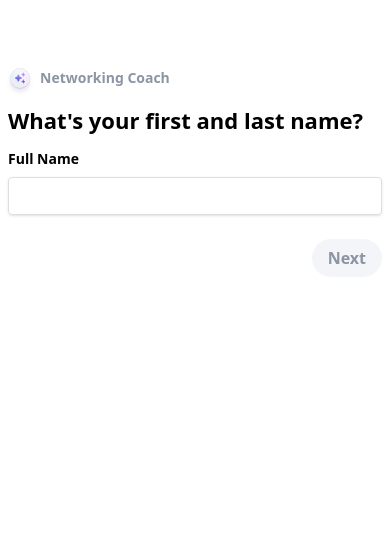
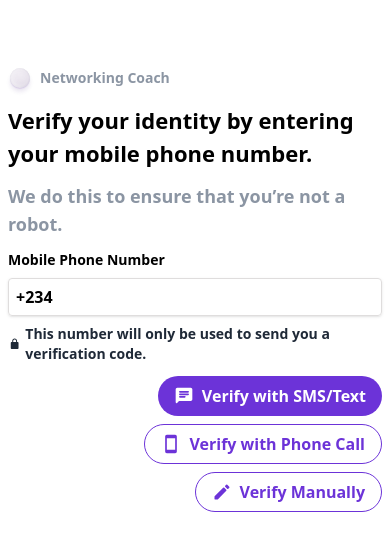
Before and after one commit to munachi821/alignable, a Next.js app: page /signup in a window 390 px wide. Shown: the top 550 px of the page. Built offline with nearby package versions, Linux system fonts and the light colour scheme.

Commit message:
done with the phone number part

```diff
--- a/app/signup/page.tsx
+++ b/app/signup/page.tsx
@@ -1,4 +1,8 @@
 "use client";
+import LockSVG from "@/components/SVG/LockSVG";
+import MessageSVG from "@/components/SVG/MessageSVG";
+import PencilSVG from "@/components/SVG/PencilSVG";
+import PhoneSVG from "@/components/SVG/PhoneSVG";
 import ShiningSVG from "@/components/SVG/ShiningSVG";
 import { Check } from "lucide-react";
 import Link from "next/link";
@@ -69,7 +73,7 @@ const Page = () => {
         </div>
 
         {/* Enter your name */}
-        <div className="space-y-4">
+        <div className="space-y-4 hidden">
           <div className="flex gap-2">
             <ShiningSVG />
             <p className="font-bold text-sm text-[#8b95a3]">Networking Coach</p>
@@ -101,6 +105,56 @@ const Page = () => {
             </div>
           </form>
         </div>
+
+        {/* Verify Phone Number */}
+        <div className="space-y-4">
+          <div className="flex gap-2">
+            <ShiningSVG />
+            <p className="font-bold text-sm text-[#8b95a3]">Networking Coach</p>
+          </div>
+          <p className="my-3 text-[22px] font-bold">
+            Verify your identity by entering your mobile phone number.
+          </p>
+
+          <p className="my-3 text-lg text-[#8b95a3] font-semibold">
+            We do this to ensure that you’re not a robot.
+          </p>
+          <form action="#" className="space-y-2">
+            <div className="flex flex-col relative">
+              <label htmlFor="number" className="font-semibold text-sm mb-2">
+                Mobile Phone Number
+              </label>
+              <input
+                type="text"
+                name="number"
+                id="number"
+                className="w-full shadow-sm h-9.5 rounded-sm outline-0 focus:outline-2 focus:outline-[#6c33d8] border-[#dfdddd] border pl-12.5 placeholder:font-semibold placeholder:text-[#aeb8c7]"
+              />
+              <span className="absolute top-[35px] left-2 font-semibold">
+                +234
+              </span>
+            </div>
+            <div className="text-sm text-[#1f2937] flex items-center font-semibold gap-1">
+              <LockSVG /> This number will only be used to send you a
+              verification code.
+            </div>
+
+            <div className="flex items-end justify-end flex-col ">
+              <button className="bg-[#6c33d8] px-4 h-10 my-1 rounded-full font-bold text-white hover:bg-[#391590] transition-colors cursor-pointer flex items-center gap-2">
+                <MessageSVG />
+                Verify with SMS/Text
+              </button>
+              <button className="border-[#6c33d8] border px-4 h-10 my-1 rounded-full font-bold text-[#6c33d8] hover:bg-[#eceff4] transition-colors cursor-pointer flex items-center gap-2">
+                <PhoneSVG />
+                Verify with Phone Call
+              </button>
+              <button className="border-[#6c33d8] border px-4 h-10 my-1 rounded-full font-bold text-[#6c33d8] hover:bg-[#eceff4] transition-colors cursor-pointer flex items-center gap-2">
+                <PencilSVG />
+                Verify Manually
+              </button>
+            </div>
+          </form>
+        </div>
       </div>
     </section>
   );
--- /dev/null
+++ b/components/SVG/LockSVG.tsx
@@ -0,0 +1,15 @@
+const LockSVG = () => {
+  return (
+    <svg
+      xmlns="http://www.w3.org/2000/svg"
+      viewBox="0 0 24 24"
+      role="img"
+      height="1em"
+      fill="#1f2937"
+      className="h-4 w-4"
+    >
+      <path d="M17.25 8.333h-.875v-1.81C16.375 4.028 14.415 2 12 2S7.625 4.027 7.625 6.524v1.81H6.75c-.963 0-1.75.814-1.75 1.809v9.047c0 .996.787 1.81 1.75 1.81h10.5c.962 0 1.75-.814 1.75-1.81v-9.047c0-.995-.788-1.81-1.75-1.81Zm-7.875 0v-1.81c0-1.501 1.172-2.713 2.625-2.713s2.625 1.212 2.625 2.714v1.81h-5.25Z"></path>
+    </svg>
+  );
+};
+export default LockSVG;
--- /dev/null
+++ b/components/SVG/MessageSVG.tsx
@@ -0,0 +1,15 @@
+const MessageSVG = () => {
+  return (
+    <svg
+      xmlns="http://www.w3.org/2000/svg"
+      viewBox="0 0 24 24"
+      role="img"
+      height="1em"
+      fill="currentColor"
+      className="h-5 w-5"
+    >
+      <path d="M20 2H4c-1.1 0-1.99.9-1.99 2l-.009 15.584c0 .891 1.077 1.338 1.707.708L6 18h14c1.1 0 2-.9 2-2V4c0-1.1-.9-2-2-2ZM7 9h10c.55 0 1 .45 1 1s-.45 1-1 1H7c-.55 0-1-.45-1-1s.45-1 1-1Zm6 5H7c-.55 0-1-.45-1-1s.45-1 1-1h6c.55 0 1 .45 1 1s-.45 1-1 1Zm4-6H7c-.55 0-1-.45-1-1s.45-1 1-1h10c.55 0 1 .45 1 1s-.45 1-1 1Z"></path>
+    </svg>
+  );
+};
+export default MessageSVG;
--- /dev/null
+++ b/components/SVG/PencilSVG.tsx
@@ -0,0 +1,15 @@
+const PencilSVG = () => {
+  return (
+    <svg
+      xmlns="http://www.w3.org/2000/svg"
+      viewBox="0 0 24 24"
+      role="img"
+      height="1em"
+      fill="currentColor"
+      className="h-5 w-5"
+    >
+      <path d="M2.999 17.461v3.04c0 .28.22.5.5.5h3.04c.13 0 .26-.05.35-.15L17.1 10.648a1 1 0 0 0 0-1.414l-2.335-2.336a1 1 0 0 0-1.414 0L3.149 17.101c-.1.1-.15.22-.15.36Zm17.71-10.42a.996.996 0 0 0 0-1.41l-2.34-2.34a.996.996 0 0 0-1.41 0l-1.123 1.123a1 1 0 0 0 0 1.414l2.336 2.336a1 1 0 0 0 1.414 0l1.123-1.123Z"></path>
+    </svg>
+  );
+};
+export default PencilSVG;
--- /dev/null
+++ b/components/SVG/PhoneSVG.tsx
@@ -0,0 +1,15 @@
+const PhoneSVG = () => {
+  return (
+    <svg
+      xmlns="http://www.w3.org/2000/svg"
+      viewBox="0 0 24 24"
+      role="img"
+      height="1em"
+      fill="currentColor"
+      className="h-5 w-5"
+    >
+      <path d="M17 1.01 7 1c-1.1 0-2 .9-2 2v18c0 1.1.9 2 2 2h10c1.1 0 2-.9 2-2V3c0-1.1-.9-1.99-2-1.99ZM17 19H7V5h10v14Z"></path>
+    </svg>
+  );
+};
+export default PhoneSVG;
```
